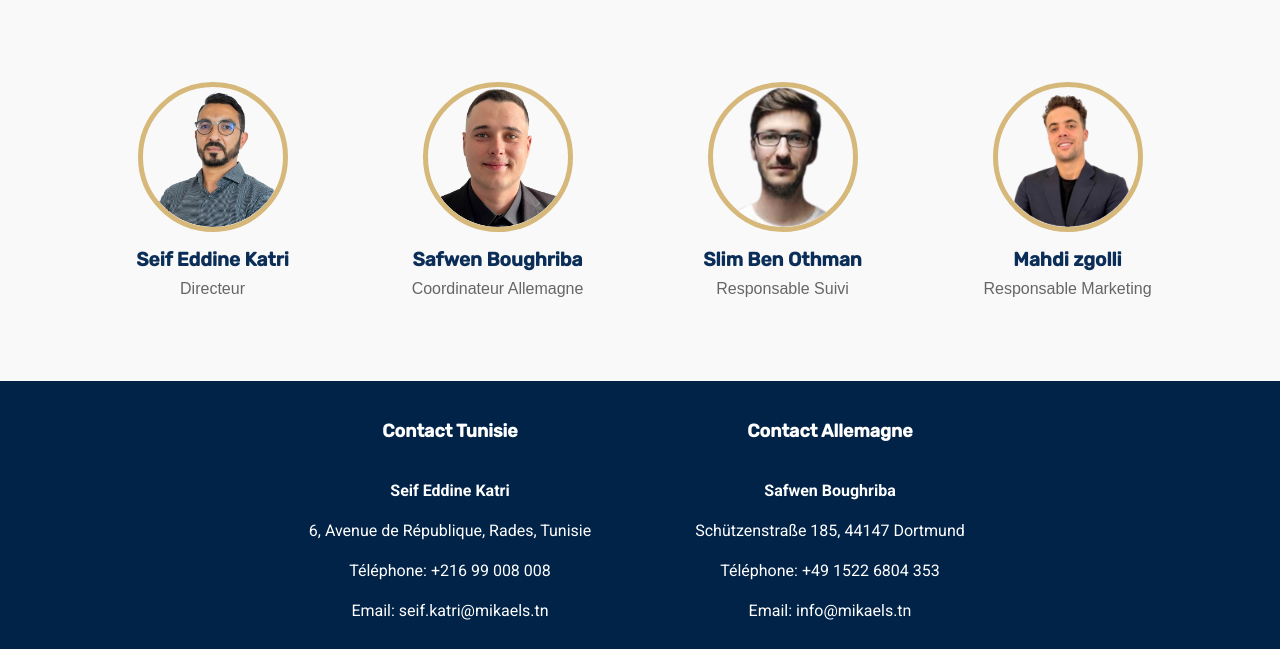
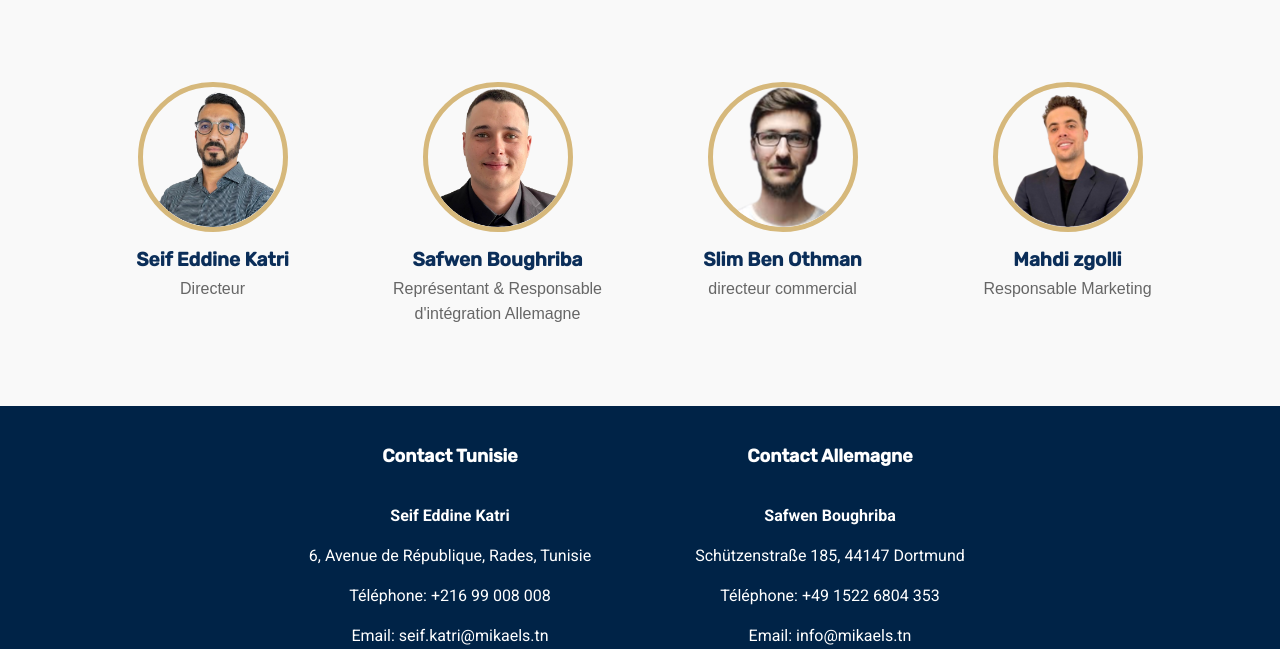
Before and after one commit to mahdi-zg/mikaels-website, a website: page index.html in a window 1280 px wide. Shown: the part 2448-3097 px from the top of the page. Drawn offline with Linux system fonts and the light colour scheme; some packages are replaced by stand-ins of ours.

Commit message:
version2

```diff
--- a/index.html
+++ b/index.html
@@ -765,7 +765,7 @@
           </div>
           <div class="team-info mt-3">
             <h4 style="color: #0b2e59;">Safwen Boughriba</h4>
-            <p style="color: #666;">Coordinateur Allemagne</p>
+            <p style="color: #666;">Représentant & Responsable d'intégration Allemagne</p>
           </div>
         </div>
       </div>
@@ -778,7 +778,7 @@
           </div>
           <div class="team-info mt-3">
             <h4 style="color: #0b2e59;">Slim Ben Othman</h4>
-            <p style="color: #666;">Responsable Suivi</p>
+            <p style="color: #666;">directeur commercial</p>
           </div>
         </div>
       </div>
```
